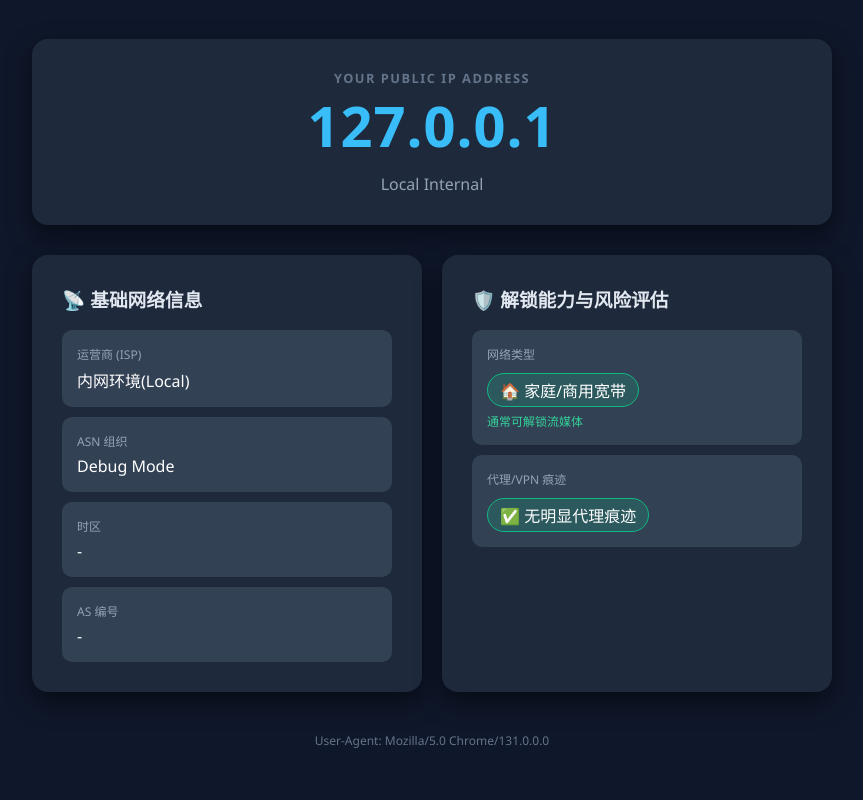
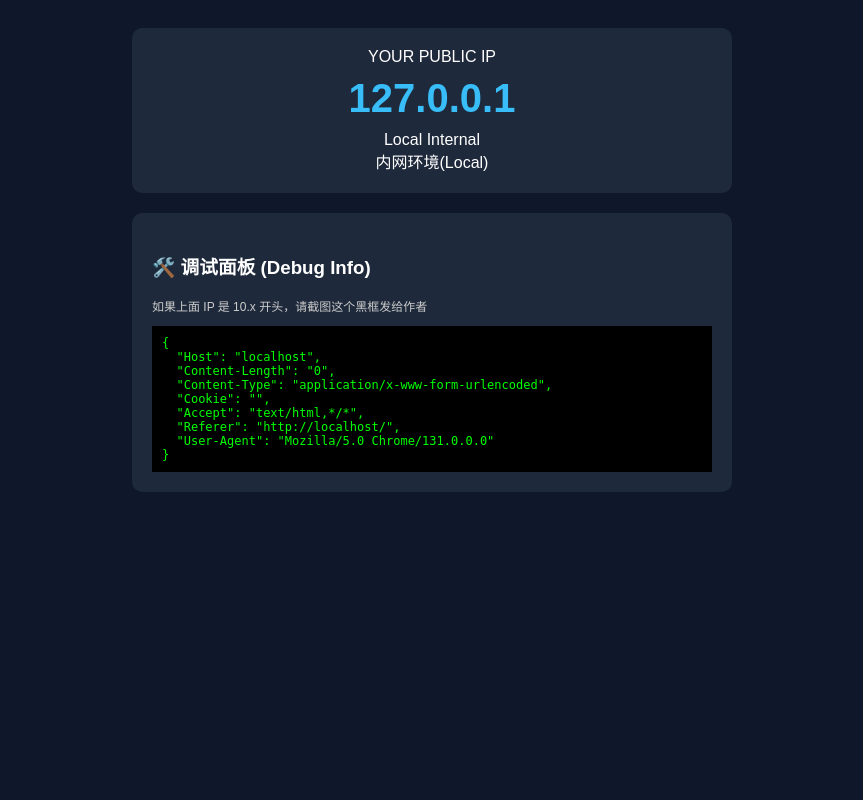
Before and after one commit to sykin7/ip, a Flask app: page / in a window 1280 px wide. Shown: the whole page, without its empty margins (208-1071 px from the left). Run offline with Flask 3, Linux system fonts and the light colour scheme.

Commit message:
Update index.html

```diff
--- a/templates/index.html
+++ b/templates/index.html
@@ -3,82 +3,26 @@
 <head>
     <meta charset="UTF-8">
     <meta name="viewport" content="width=device-width, initial-scale=1.0">
-    <title>IP 哨兵 - 高级检测</title>
+    <title>IP 哨兵</title>
     <style>
-        body { background-color: #0f172a; color: #e2e8f0; font-family: 'Segoe UI', sans-serif; display: flex; justify-content: center; align-items: center; min-height: 100vh; margin: 0; padding: 20px; box-sizing: border-box; }
-        .container { width: 100%; max-width: 800px; }
-        .card { background: #1e293b; padding: 30px; border-radius: 16px; box-shadow: 0 10px 25px rgba(0,0,0,0.5); margin-bottom: 20px; }
-        .header { text-align: center; margin-bottom: 30px; }
-        .ip-display { font-size: 3.5rem; font-weight: 700; color: #38bdf8; letter-spacing: 1px; word-break: break-all; }
-        .label { text-transform: uppercase; letter-spacing: 1.5px; font-size: 0.8rem; color: #64748b; font-weight: 600; }
-
-        /* 网格布局 */
-        .grid { display: grid; grid-template-columns: repeat(auto-fit, minmax(200px, 1fr)); gap: 20px; }
-        .info-box { background: #334155; padding: 15px; border-radius: 10px; }
-        .info-box span { display: block; font-size: 12px; color: #94a3b8; margin-bottom: 5px; }
-        .info-box div { font-size: 16px; font-weight: 500; color: #fff; }
-
-        /* 状态标签 */
-        .status-tag { display: inline-block; padding: 4px 12px; border-radius: 20px; font-size: 12px; font-weight: bold; margin-top: 5px; }
-        .status-good { background: rgba(16, 185, 129, 0.2); color: #34d399; border: 1px solid #10b981; }
-        .status-bad { background: rgba(239, 68, 68, 0.2); color: #f87171; border: 1px solid #ef4444; }
-
-        .footer { text-align: center; font-size: 12px; color: #64748b; margin-top: 20px; }
+        body { background: #0f172a; color: #fff; font-family: sans-serif; padding: 20px; display: flex; flex-direction: column; align-items: center; }
+        .card { background: #1e293b; padding: 20px; border-radius: 10px; margin-bottom: 20px; width: 100%; max-width: 600px; box-sizing: border-box; }
+        .ip { font-size: 40px; font-weight: bold; color: #38bdf8; margin: 10px 0; word-break: break-all; }
+        .debug { background: #000; color: #0f0; padding: 10px; font-family: monospace; font-size: 12px; white-space: pre-wrap; word-break: break-all; }
     </style>
 </head>
 <body>
-    <div class="container">
-        <div class="card header">
-            <div class="label">YOUR PUBLIC IP ADDRESS</div>
-            <div class="ip-display">{{ ip }}</div>
-            <div style="margin-top: 10px; color: #94a3b8;">{{ data.get('country', '') }} {{ data.get('city', '') }}</div>
-        </div>
+    <div class="card" style="text-align: center;">
+        <div>YOUR PUBLIC IP</div>
+        <div class="ip">{{ ip }}</div>
+        <div>{{ data.get('country', '-') }} {{ data.get('city', '-') }}</div>
+        <div>{{ data.get('isp', '-') }}</div>
+    </div>
 
-        <div class="grid">
-            <div class="card">
-                <h3 style="color: #e2e8f0; margin-top: 0;">📡 基础网络信息</h3>
-                <div class="grid" style="gap: 10px;">
-                    <div class="info-box"><span>运营商 (ISP)</span><div>{{ data.get('isp', '-') }}</div></div>
-                    <div class="info-box"><span>ASN 组织</span><div>{{ data.get('org', '-') }}</div></div>
-                    <div class="info-box"><span>时区</span><div>{{ data.get('timezone', '-') }}</div></div>
-                    <div class="info-box"><span>AS 编号</span><div>{{ data.get('as', '-') }}</div></div>
-                </div>
-            </div>
-
-            <div class="card">
-                <h3 style="color: #e2e8f0; margin-top: 0;">🛡️ 解锁能力与风险评估</h3>
-                <div class="grid" style="gap: 10px;">
-
-                    <div class="info-box">
-                        <span>网络类型</span>
-                        {% if data.get('hosting') == True %}
-                            <div class="status-tag status-bad">🏢 数据中心/机房</div>
-                            <div style="font-size: 12px; margin-top: 5px; color: #f87171;">解锁流媒体(Netflix)概率较低</div>
-                        {% elif data.get('mobile') == True %}
-                            <div class="status-tag status-good">📱 移动数据网络</div>
-                            <div style="font-size: 12px; margin-top: 5px; color: #34d399;">解锁概率极高</div>
-                        {% else %}
-                            <div class="status-tag status-good">🏠 家庭/商用宽带</div>
-                            <div style="font-size: 12px; margin-top: 5px; color: #34d399;">通常可解锁流媒体</div>
-                        {% endif %}
-                    </div>
-
-                    <div class="info-box">
-                        <span>代理/VPN 痕迹</span>
-                        {% if data.get('proxy') == True %}
-                            <div class="status-tag status-bad">⚠️ 检测到代理</div>
-                        {% else %}
-                            <div class="status-tag status-good">✅ 无明显代理痕迹</div>
-                        {% endif %}
-                    </div>
-
-                </div>
-            </div>
-        </div>
-
-        <div class="footer">
-            <p>User-Agent: {{ ua }}</p>
-        </div>
+    <div class="card">
+        <h3>🛠️ 调试面板 (Debug Info)</h3>
+        <p style="color: #ccc; font-size: 12px;">如果上面 IP 是 10.x 开头，请截图这个黑框发给作者</p>
+        <div class="debug">{{ debug_info }}</div>
     </div>
 </body>
 </html>
```
